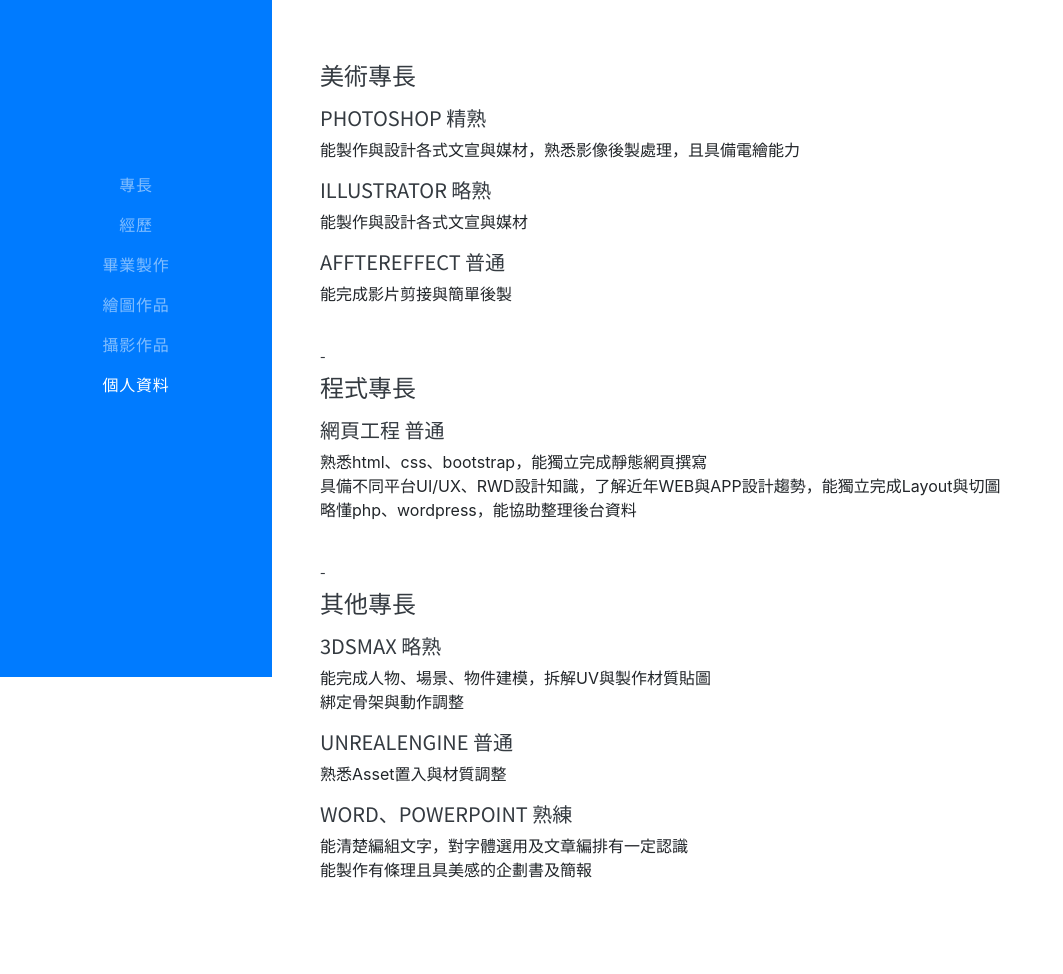
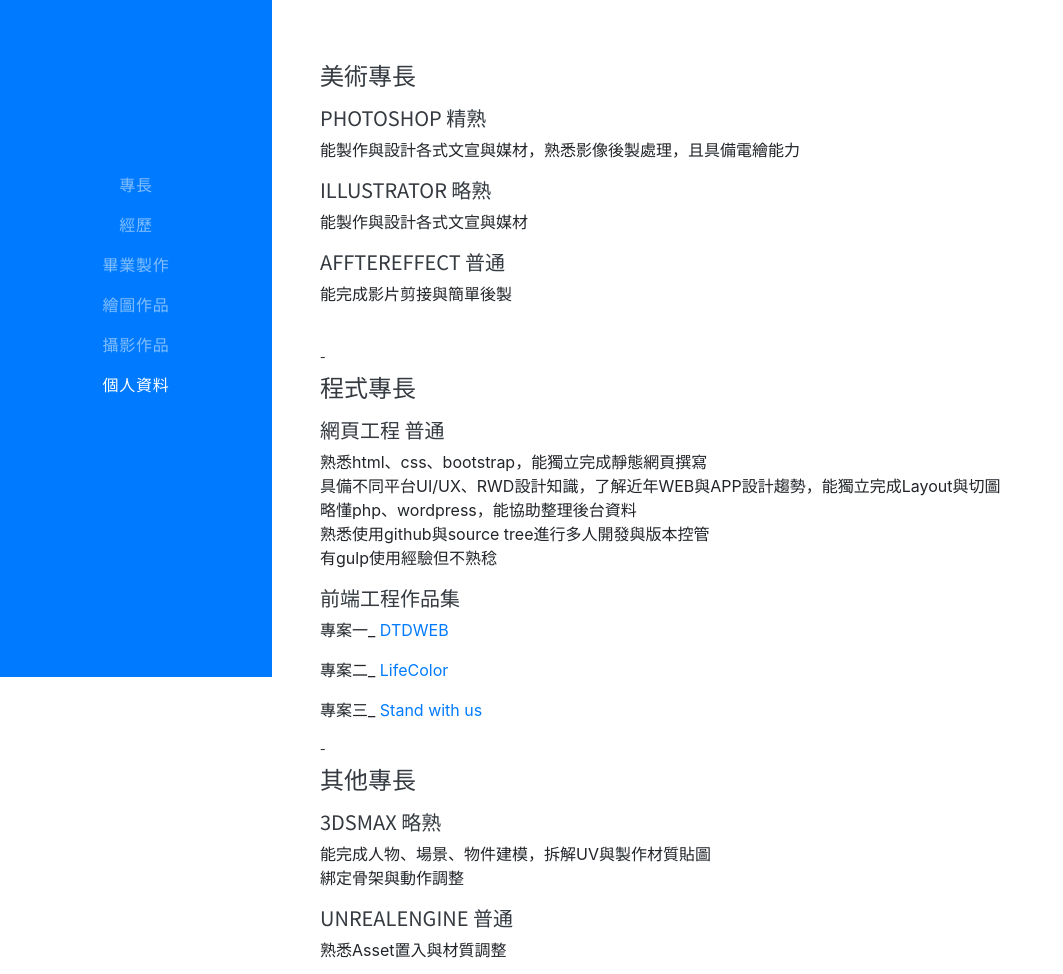
Before and after one commit to kev0213/2020profile, a website with bundled scripts: page index.html in a window 1280 px wide. Shown: the part 123-1097 px from the top of the page, without its empty margins (0-1063 px from the left). Built offline with nearby package versions, Linux system fonts and the light colour scheme; a web font is replaced by a local one.

Commit message:
Add files via upload

```diff
--- a/index.html
+++ b/index.html
@@ -82,7 +82,12 @@
                     <h4 class="mb-3">程式專長</h4>
                     <h5>網頁工程 普通</h5>
                     <p>熟悉html、css、bootstrap，能獨立完成靜態網頁撰寫<br>具備不同平台UI/UX、RWD設計知識，了解近年WEB與APP設計趨勢，能獨立完成Layout與切圖<br>
-                        略懂php、wordpress，能協助整理後台資料</p><br>
+                        略懂php、wordpress，能協助整理後台資料<br>熟悉使用github與source tree進行多人開發與版本控管 <br>有gulp使用經驗但不熟稔</p>
+                        <h5> 前端工程作品集</h5>
+                        <p> 專案一_ <a href="https://kev0213.github.io/DTDwebsite/index.html" target="_blank"> DTDWEB</a></p>
+                        <p> 專案二_ <a href="https://kev0213.github.io/LifeColor/" target="_blank"> LifeColor</a></p>
+                        <p> 專案三_ <a href="https://kev0213.github.io/Final/" target="_blank"> Stand with us</a></p>
+
                     <h6>-</h6>
                     <h4 class="mb-3">其他專長</h4>
                     <h5>3DsMax 略熟</h5>
```
